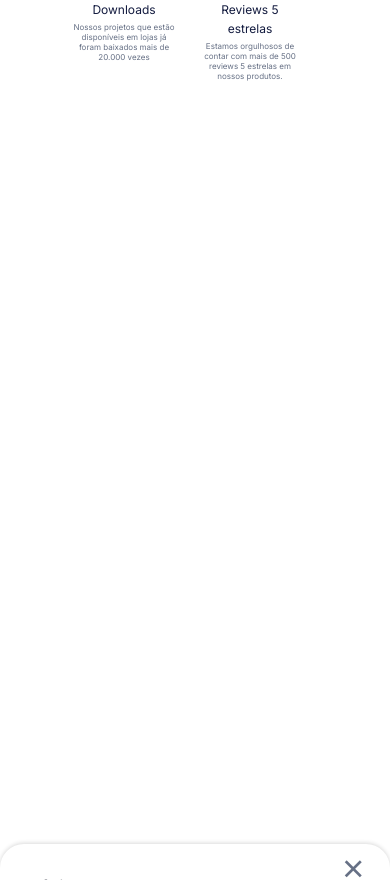
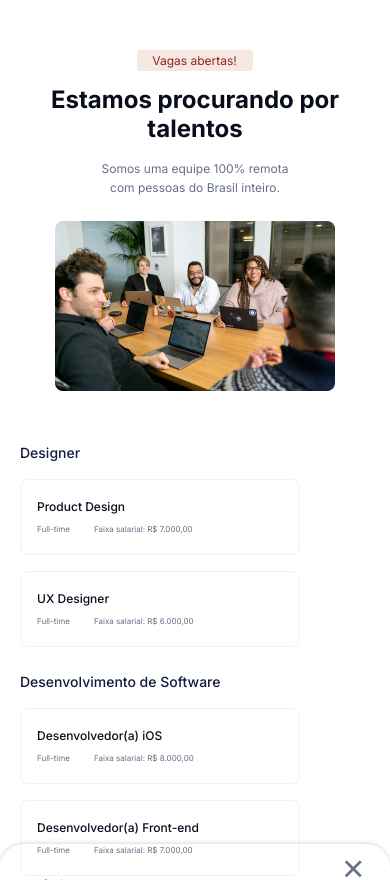
Before and after one commit to juliusmatheusdesign/OptimusTechAlura, a plain HTML site: page index.html in a window 390 px wide. Shown: the part 564-1444 px from the top of the page. Before the commit the page ends 844 px from the top, so only its background shows below. Drawn offline with nearby package versions, Linux system fonts and the light colour scheme.

Commit message:
Vagas
Section vagas desenvolvido por completo o modo mobile

```diff
--- a/assets/css/styles.css
+++ b/assets/css/styles.css
@@ -146,22 +146,22 @@ img {
   padding: 2.5rem 0 5.19rem;
 }
 
+.section__tag {
+  font-size: var(--body-5-font-size);
+  font-weight: var(--font-bold);
+  color: var(--primary-500);
+}
+
 .section__title {
-  font-size: var(--h7-font-size);
+  font-size: var(--h6-font-size);
+  font-weight: var(--font-bold);
   color: var(--neutralcolors-100);
 }
 
-.section__subtitle {
+.section__description {
   color: var(--neutralcolors-50);
-  display: block;
   font-size: var(--body-5-font-size);
   line-height: 160%;
-  margin-bottom: var(--mb-2-5);
-}
-
-.section__title,
-.section__subtitle {
-  text-align: center;
 }
 
 /*==================== LAYOUT ====================*/
@@ -173,7 +173,7 @@ img {
 
 .grid {
   display: grid;
-  gap: var(--mb-1);
+  row-gap: var(--mb-1);
 }
 
 .header {
@@ -276,7 +276,6 @@ img {
   padding-top: 6.5rem;
   align-items: center;
   text-align: center;
-  width: 15.25rem;
   margin: 0 auto;
 
 }
@@ -287,31 +286,11 @@ img {
   grid-column: 1/3;
 }
 
-.home__tag {
-  font-size: var(--body-5-font-size);
-  font-weight: var(--font-bold);
-  color: var(--primary-500);
-}
-
-.home__title {
-  font-size: var(--h6-font-size);
-  font-weight: var(--font-bold);
-  color: var(--neutralcolors-100);
-}
-
-.home__description {
-  color: var(--neutralcolors-50);
-  font-size: var(--body-5-font-size);
-  line-height: 160%;
-}
-
 /* Stats */
 
 .home__stats {
   margin-top: var(--mb-2-5);
 }
-
-.stats__data {}
 
 .stats__info {
   display: grid;
@@ -343,3 +322,83 @@ img {
   font-size: var(--text-title);
   color: var(--neutralcolors-50);
 }
+
+/*==================== VAGAS ABERTAS ====================*/
+.vagas__container.container.grid {
+  margin: 0;
+  row-gap: 0;
+}
+
+.vagas__section {
+  text-align: center;
+  margin: 0 auto;
+  padding: 0 1.25rem 0 1.25rem;
+}
+
+.tag__vagas {
+  font-size: var(--body-5-font-size);
+  color: var(--primary-500);
+  text-align: center;
+  background-color: var(--primary-50);
+  border-radius: 0.1875rem;
+  padding: 0.19rem 1rem 0.19rem 0.94rem;
+}
+
+.vagas-title {
+  padding: 1rem 0 1rem 0;
+}
+
+.vagas-description {
+  margin: 0 auto;
+  width: 13.3125rem;
+  padding-bottom: 1.5rem;
+}
+
+.vagas__info {
+  text-align: left;
+  float: left;
+}
+
+.product-design,
+.front-end {
+  padding-bottom: 1rem;
+}
+
+.vagas__info-title {
+  font-size: var(--body-4-font-size);
+  font-weight: var(--font-medium);
+  line-height: 150%;
+  color: var(--neutralcolors-90);
+  padding: 2.94rem 0 1rem 0rem;
+  display: flex;
+}
+
+.vagas__cargo {
+  border-radius: 0.5rem;
+  border: 1px solid var(--neutralcolors-10);
+  background: var(--neutralcolors-white);
+  padding: 1.06rem 0 1.11rem 1rem;
+  width: 17.5rem;
+}
+
+.vagas__cargo-nome {
+  font-size: var(--body-5-font-size);
+  color: var(--neutralcolors-100);
+  line-height: 160%;
+  font-weight: var(--font-medium);
+}
+
+.vagas__cargo-tempo,
+.vagas__cargo-salario {
+  font-size: var(--text-title);
+  color: var(--neutralcolors-50);
+}
+
+.vagas__add-info {
+  display: inline-flex;
+  column-gap: 1.5rem;
+}
+
+.desenvolvimento-software {
+  padding: 1.5rem 0 1rem 0;
+}
--- a/index.html
+++ b/index.html
@@ -79,9 +79,9 @@
       <div class="home__container container grid">
         <div class="home__content grid">
           <div class="home__data">
-            <h5 class="home__tag">Sobre nós</h5>
-            <h1 class="home__title">Por que somos diferentes?</h1>
-            <p class="home__description">Nós focamos nos detalhes de tudo que
+            <h5 class="section__tag">Sobre nós</h5>
+            <h1 class="section__title">Por que somos diferentes?</h1>
+            <p class="section__description">Nós focamos nos detalhes de tudo que
               fazemos. Tudo para ajudar as empresas
               de todo o mundo a se concentrarem
               naquilo que é realmente importante para elas.</p>
@@ -97,17 +97,84 @@
                 <div class="stats__content">
                   <span class="stats__info-number">100+</span>
                   <span class="stats__info-title">Colaboradores</span>
-                  <p class="stats__description">Temos mais de 100 colaboradores no nosso time que se preocupam com nossos clientes.</p>
+                  <p class="stats__description">Temos mais de 100 colaboradores no nosso time que se preocupam com
+                    nossos clientes.</p>
                 </div>
                 <div class="stats__content">
                   <span class="stats__info-number">20k</span>
                   <span class="stats__info-title">Downloads</span>
-                  <p class="stats__description">Nossos projetos que estão disponíveis em lojas já foram baixados mais de 20.000 vezes</p>
+                  <p class="stats__description">Nossos projetos que estão disponíveis em lojas já foram baixados mais de
+                    20.000 vezes</p>
                 </div>
                 <div class="stats__content">
                   <span class="stats__info-number">500+</span>
                   <span class="stats__info-title">Reviews 5 estrelas</span>
-                  <p class="stats__description">Estamos orgulhosos de contar com mais de 500 reviews 5 estrelas em nossos produtos.</p>
+                  <p class="stats__description">Estamos orgulhosos de contar com mais de 500 reviews 5 estrelas em
+                    nossos produtos.</p>
+                </div>
+              </div>
+            </div>
+          </div>
+        </div>
+      </div>
+    </section>
+
+    <section class="vagas__section" id="vagas">
+      <span class="tag__vagas">Vagas abertas!</span>
+      <h1 class="section__title vagas-title">Estamos procurando por talentos</h1>
+      <p class="section__description vagas-description">Somos uma equipe 100% remota com pessoas do Brasil inteiro.</p>
+      <img src="assets/img/vagas-img.png" alt="Vagas abertas" class="img__vagas">
+      <div class="vagas__container container grid">
+        <div class="vagas__data">
+          <div class="vagas__info">
+            <span class="vagas__info-title">Designer</span>
+            <div class="product-design">
+              <div class="vagas__cargo">
+                <h1 class="vagas__cargo-nome">Product Design</h1>
+                <div class="vagas__add-info">
+                  <p class="vagas__cargo-tempo">Full-time</p>
+                  <p class="vagas__cargo-salario">Faixa salarial: R$ 7.000,00</p>
+                </div>
+              </div>
+            </div>
+            <div class="ux-designer">
+              <div class="vagas__cargo">
+                <h1 class="vagas__cargo-nome">UX Designer</h1>
+                <div class="vagas__add-info">
+                  <p class="vagas__cargo-tempo">Full-time</p>
+                  <p class="vagas__cargo-salario">Faixa salarial: R$ 6.000,00</p>
+                </div>
+              </div>
+            </div>
+          </div>
+        </div>
+        <div class="vagas__data">
+          <div class="vagas__info">
+            <span class="vagas__info-title desenvolvimento-software">Desenvolvimento de Software</span>
+            <div class="product-design">
+              <div class="vagas__cargo">
+                <h1 class="vagas__cargo-nome">Desenvolvedor(a) iOS</h1>
+                <div class="vagas__add-info">
+                  <p class="vagas__cargo-tempo">Full-time</p>
+                  <p class="vagas__cargo-salario">Faixa salarial: R$ 8.000,00</p>
+                </div>
+              </div>
+            </div>
+            <div class="front-end">
+              <div class="vagas__cargo">
+                <h1 class="vagas__cargo-nome">Desenvolvedor(a) Front-end</h1>
+                <div class="vagas__add-info">
+                  <p class="vagas__cargo-tempo">Full-time</p>
+                  <p class="vagas__cargo-salario">Faixa salarial: R$ 7.000,00</p>
+                </div>
+              </div>
+            </div>
+            <div class="back-end">
+              <div class="vagas__cargo">
+                <h1 class="vagas__cargo-nome">Desenvolvedor(a) Back-end</h1>
+                <div class="vagas__add-info">
+                  <p class="vagas__cargo-tempo">Full-time</p>
+                  <p class="vagas__cargo-salario">Faixa salarial: R$ 8.000,00</p>
                 </div>
               </div>
             </div>
```
Also changed, not shown: assets/img/vagas-img.png (added).
